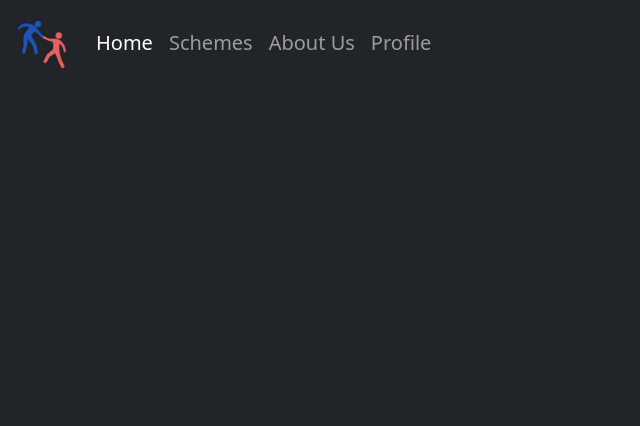
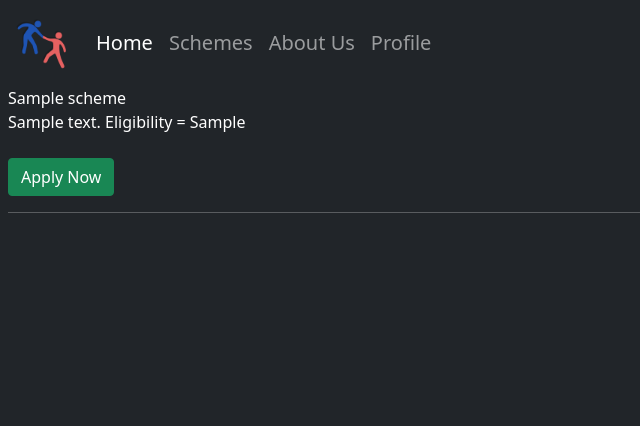
Before and after one commit to Sahayata-Portal/sahayata-portal, a Django app: page /schemes in a window 1280 px wide. Shown: the top 426 px of the page, without its empty margins (0-640 px from the left). Run offline with Django 4.2, Linux system fonts and the light colour scheme; tables that the repository leaves empty hold one stand-in row (values such as "Sample post"); parts of the project's set-up code (start-up, migrations or seed data) failed here and were passed over.

Commit message:
schemes added

```diff
--- a/main/templates/main/base.html
+++ b/main/templates/main/base.html
@@ -25,10 +25,10 @@
             <div class="collapse navbar-collapse" id="navbarSupportedContent">
                 <ul class="navbar-nav mr-auto ">
                     <li class="nav-item">
-                        <a class="nav-link active" href="#">Home</a>
+                        <a class="nav-link active" href=home [name='home']>Home</a>
                     </li>
                     <li class="nav-item">
-                        <a class="nav-link" href="#">Schemes</a>
+                        <a class="nav-link" href=schemes [name='schemes']>Schemes</a>
                     </li>
                     <li class="nav-item">
                         <a class="nav-link" href="#">About Us</a>
--- a/main/templates/main/schemes.html
+++ b/main/templates/main/schemes.html
@@ -2,15 +2,19 @@
 
 {% block content %}
 {% for scheme in schemes %}
+
+<div class="text-white ms-2">
     {{scheme.name}}<br>
     {% autoescape off %}
     {{scheme.description}}
     {% endautoescape %}
 
+    Eligibility = {{scheme.eligibility}}
     <br>
-{{scheme.eligibility}}
     <br>
+    <a class="btn btn-success" href="#" role="button">Apply Now</a>
     <hr>
+</div>
 {% endfor %}
 
 {% endblock %}
--- a/main/urls.py
+++ b/main/urls.py
@@ -19,6 +19,7 @@ from main import views
 
 urlpatterns = [
     path('', views.HomePage, name='home'),
+    path('home', views.HomePage, name='home'),
     path('newname', views.Page2, name='page2'),
     path('schemes', views.SchemePage, name='schemes'),
 ]
```
Lines whose indentation alone changed are shown as unchanged.
